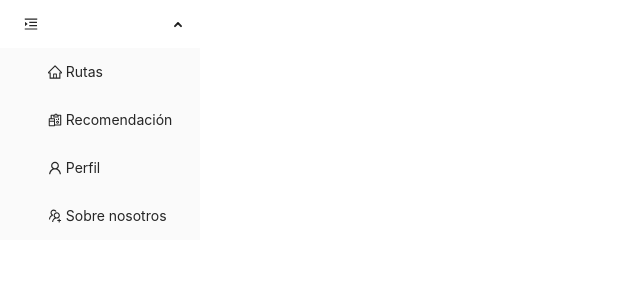
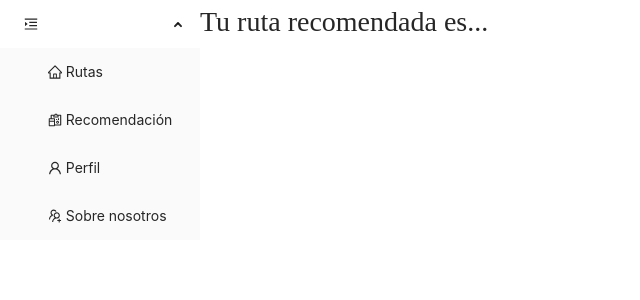
Before and after one commit to vaneebg/FRONTEND-TRIPULACIONES, a React (Create React App) app: page /routeRecommended in a window 1280 px wide. Shown: the top 300 px of the page, without its empty margins (0-640 px from the left). Built offline with nearby package versions, Linux system fonts and the light colour scheme; no server answers; sample sign-in values are in the browser's storage; a web font is replaced by a local one.

Commit message:
perfilando ruta recomendada

```diff
--- a/src/components/Main/GetRecommended/GetRecommended.jsx
+++ b/src/components/Main/GetRecommended/GetRecommended.jsx
@@ -1,22 +1,22 @@
-import { useState, useEffect } from 'react';
+import { useEffect } from 'react';
 import { useDispatch, useSelector } from 'react-redux';
 import { getRecommended ,reset} from '../../../features/quiz/quizSlice';
-import { notification } from 'antd';
 
 
 const GetRecommended = () => {
     const { userId, routeRecommended } = useSelector(state => state.quiz);
     const dispatch = useDispatch()
 
-console.log("userId en componente",routeRecommended)
 const route=routeRecommended.recommended_route
 
     useEffect(() => {
         dispatch(getRecommended(userId))
+        dispatch(reset())
     }, []);
 
 
     return (<>
+    <h1>Tu ruta recomendada es...</h1>
         {route}
         </>
     )
--- a/src/features/quiz/quizService.js
+++ b/src/features/quiz/quizService.js
@@ -32,7 +32,6 @@ const getRecommended = async (userId) => {
     },
   }
   );
-  console.log("service",res.data)
   return res.data;
 }
 
```
